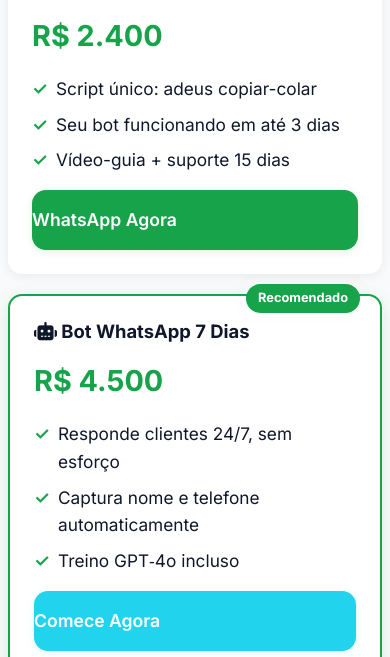
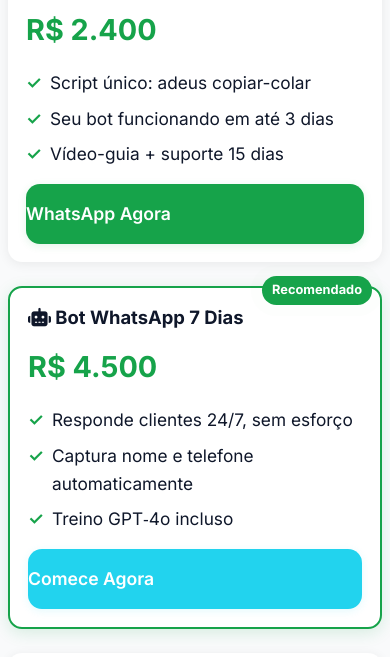
Before and after one commit to FuturoDevJunior/caramela, a website: page index.html in a window 390 px wide. Shown: the part 847-1504 px from the top of the page. Drawn offline with nearby package versions, Linux system fonts and the light colour scheme; files that its build step writes are made by us from their sources.

Commit message:
Ajusta padding, margin e responsividade dos cards de planos; corrige posicionamento do selo “Recomendado” no mobile

```diff
--- a/assets/css/components/_cards.scss
+++ b/assets/css/components/_cards.scss
@@ -1,13 +1,18 @@
 // Cards
 .card {
-  padding: 24px;
-  margin-bottom: 20px;
+  padding: 32px;
+  margin-bottom: 32px;
   border-radius: $radius;
   background: $card;
   box-shadow: 0 2px 12px rgb(0 0 0 / 7%);
   transition:
     transform 0.3s,
     box-shadow 0.3s;
+
+  @media (width <= 600px) {
+    padding: 18px;
+    margin-bottom: 24px;
+  }
 
   &:hover {
     transform: translateY(-4px);
@@ -21,15 +26,23 @@
 
     .badge {
       position: absolute;
-      top: -12px;
-      right: 20px;
-      padding: 4px 12px;
+      top: -16px;
+      right: 16px;
+      z-index: 2;
+      padding: 6px 16px;
       border-radius: 999px;
       background: $primary;
       color: #fff;
-      font-size: 0.8rem;
+      font-size: 0.9rem;
       font-weight: 700;
       animation: pulse 2s infinite;
+
+      @media (width <= 600px) {
+        top: -12px;
+        right: 8px;
+        padding: 4px 10px;
+        font-size: 0.8rem;
+      }
     }
   }
 }
```
